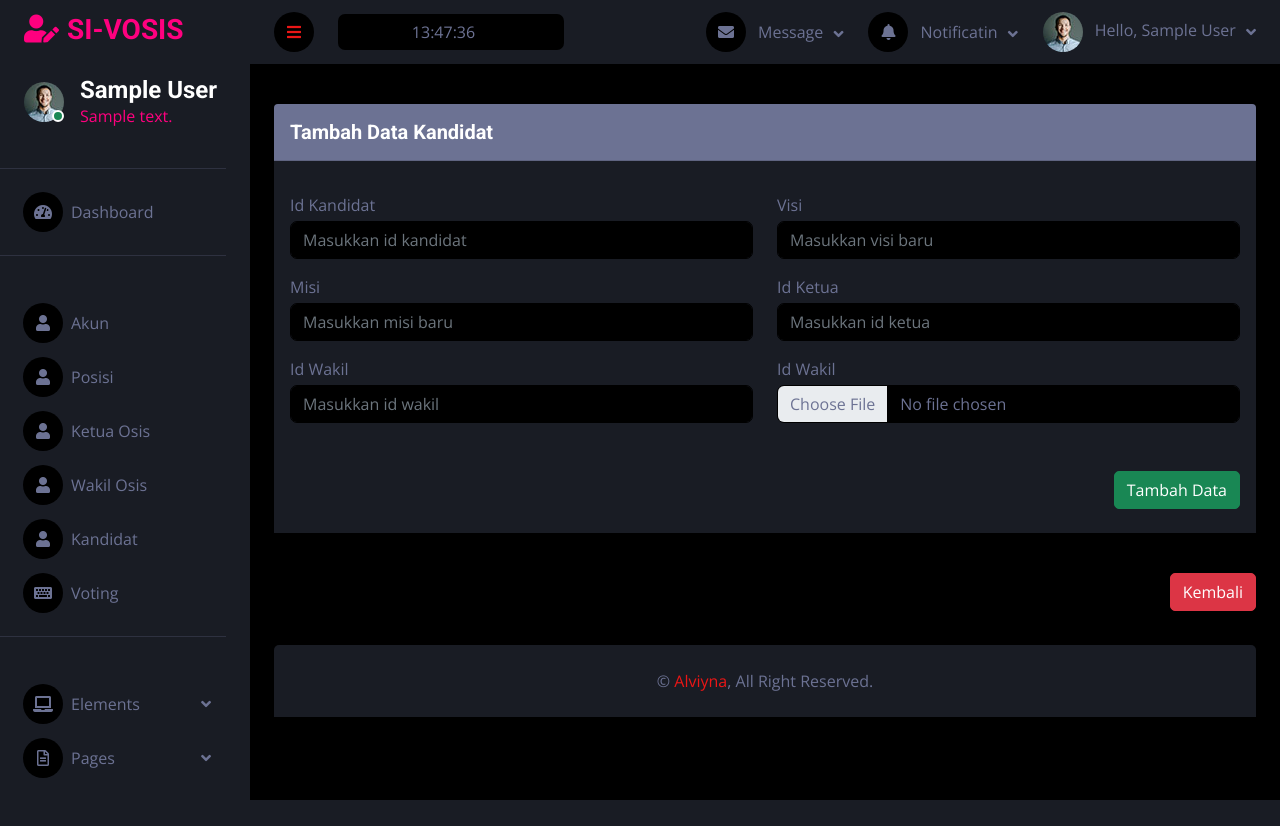
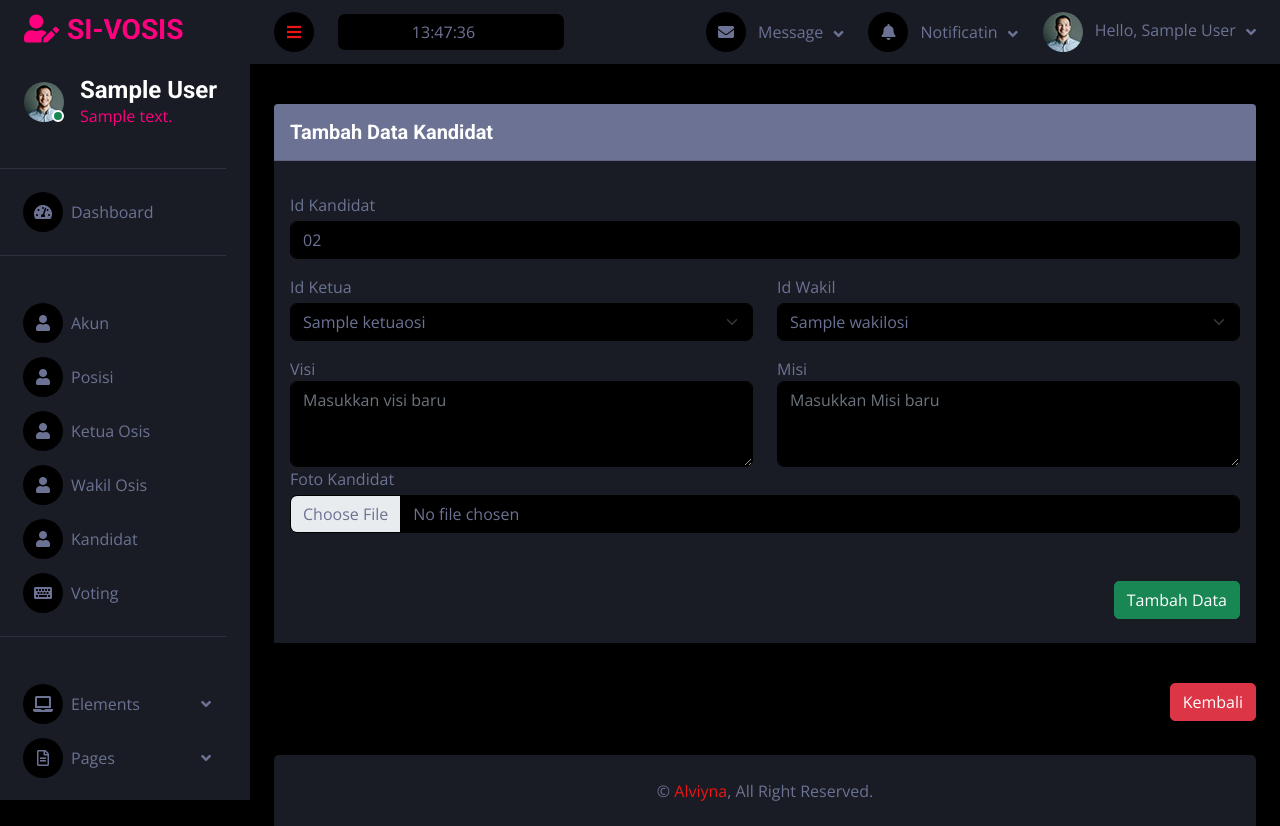
Before and after one commit to YuzuKanaeru/ProjectWeb, a PHP site: page /PROJECTS3/kandidat/tambahkandidat.php in a window 1280 px wide. Shown: the top 826 px of the page. Before the commit the page ends 800 px from the top, so only its background shows below. Run offline with PHP 8.4, Linux system fonts and the light colour scheme; the visitor is signed in with stand-in values (Sample User, id 1); tables that the repository leaves empty or names only in its code hold one stand-in row (values such as "Sample post"); some libraries are stand-ins or nearby versions.

Commit message:
Update gambar kandidat
Progres kali ini dapat update gambar kandidat

```diff
--- a/PROJECTS3/kandidat/kandidat.php
+++ b/PROJECTS3/kandidat/kandidat.php
@@ -104,14 +104,14 @@ $data = query($query);
       </div>
                 <div class="modal-body">
                 <div class="d-flex">
-                    <img src="../aset/img/gambarosis.webp" class="me-3" style="width: 150px; height: 150px;">
+                    <img src="<?= $getdataaa["gambar"]; ?>" class="me-3" style="width: 150px; height: 150px;">
                     <div class="pp">
                     <h4>Visi</h4>
-                <label for=""><?= $getdataaa["visi"]; ?></label>
+                <textarea style="border: none;" for="" readonly class="bg-secondary text-white"><?= $getdataaa["visi"]; ?></textarea>
                     <br>
                     <br>
                     <h4>Misi</h4>
-                <label for=""><?= $getdataaa["misi"]; ?></label>
+                    <textarea style="border: none;" for="" readonly class="bg-secondary text-white"><?= $getdataaa["misi"]; ?></textarea>
                     </div>
 
                 </div>
--- a/PROJECTS3/kandidat/tambahkandidat.php
+++ b/PROJECTS3/kandidat/tambahkandidat.php
@@ -13,6 +13,28 @@ if (!isset($_SESSION['nama_lengkap'])) {
 
 require '../KONEKSI/koneksi.php';
 
+$query = "SELECT id_kandidat FROM tb_kandidat ORDER BY id_kandidat DESC LIMIT 1";
+$result = mysqli_query($koneksi, $query);
+
+if ($result) {
+    $row = mysqli_fetch_assoc($result);
+
+    if ($row && isset($row['id_kandidat'])) {
+        $lastCode = $row['id_kandidat'];
+
+        $lastNumber = (int)substr($lastCode, -2);
+
+        // Tambahkan 1 ke nomor urut dan format dengan nol di depan jika kurang dari 10 atau 100
+        $newCode = str_pad($lastNumber + 1, 2, '0', STR_PAD_LEFT);
+    } else {
+        // Kode PPK awal jika tidak ada data
+        $newCode = "01";
+    }
+} else {
+    // Handle jika query tidak berhasil
+
+    $newCode = "01";
+}
 
 // ambil data
 if( isset($_POST["submit"]) ) {
@@ -76,34 +98,59 @@ if( isset($_POST["submit"]) ) {
 					<input  type="text" class=" mt-1 mb-3 form-control" name="id_pengguna" placeholder="Masukkan Pengguna" id="id_pengguna" readonly>
                 </div> -->
 
-				<div class="form-group col-sm-6">
+				<div class="form-group ">
 					<label for="formGroupExampleInput">Id Kandidat</label>
-					<input required type="text" class="mt-1 mb-3 form-control" name="id_kandidat" placeholder="Masukkan id kandidat"  >
+					<input readonly type="text" class="mt-1 mb-3 form-control bg-dark" name="id_kandidat" value="<?php echo $newCode; ?>"  >
+                </div>
+
+                <div class="form-group col-sm-6">
+					<label for="formGroupExampleInput">Id Ketua</label>
+          <select required name="id_ketua" class="form-select form-control mt-1 mb-3 bg-dark" aria-label="Default select example">
+                                  <?php
+                                  $pere_query = mysqli_query($koneksi, "SELECT id_ketua, nama_ketua FROM tb_ketuaosis"); // Ganti 'nama_pengguna' dengan nama kolom yang sesuai
+
+                                  if ($pere_query) {
+                                      while ($getdataa = mysqli_fetch_assoc($pere_query)) {
+                                          echo "<option value='" . $getdataa["id_ketua"] . "'>" . $getdataa["nama_ketua"] . "</option>";
+                                      }
+                                  } else {
+                                      echo "<option value=''>Data lahan tidak tersedia</option>";
+                                  }
+                                  ?>
+                                </select>
+                </div>
+
+                <div class="form-group col-sm-6">
+					<label for="formGroupExampleInput">Id Wakil</label>
+					<select required name="id_wakil" class="form-select form-control mt-1 mb-3 bg-dark" aria-label="Default select example">
+                                  <?php
+                                  $pere_query = mysqli_query($koneksi, "SELECT id_wakil, nama_wakil FROM tb_wakilosis"); // Ganti 'nama_pengguna' dengan nama kolom yang sesuai
+
+                                  if ($pere_query) {
+                                      while ($getdataa = mysqli_fetch_assoc($pere_query)) {
+                                          echo "<option value='" . $getdataa["id_wakil"] . "'>" . $getdataa["nama_wakil"] . "</option>";
+                                      }
+                                  } else {
+                                      echo "<option value=''>Data lahan tidak tersedia</option>";
+                                  }
+                                  ?>
+                                </select>
                 </div>
 
                 <div class="form-group col-sm-6">
 					<label for="formGroupExampleInput">Visi</label>
-					<input required type="text" class="mt-1 mb-3 form-control" name="visi" placeholder="Masukkan visi baru"  >
+					<!-- <input required type="text" class="mt-1 mb-3 form-control"  > -->
+          <textarea class="form-control" name="visi" placeholder="Masukkan visi baru" id="exampleFormControlTextarea1" rows="3"></textarea>
                 </div>
 
                 <div class="form-group col-sm-6">
 					<label for="formGroupExampleInput">Misi</label>
-					<input required type="text" class="mt-1 mb-3 form-control" name="misi" placeholder="Masukkan misi baru"  >
+					<textarea class="form-control" name="misi" placeholder="Masukkan Misi baru" id="exampleFormControlTextarea1" rows="3"></textarea>
                 </div>
 
-                <div class="form-group col-sm-6">
-					<label for="formGroupExampleInput">Id Ketua</label>
-					<input type="text" class="mt-1 mb-3 form-control" name="id_ketua" placeholder="Masukkan id ketua"  >
-                </div>
-
-                <div class="form-group col-sm-6">
-					<label for="formGroupExampleInput">Id Wakil</label>
-					<input required type="text" class="mt-1 mb-3 form-control" name="id_wakil" placeholder="Masukkan id wakil"  >
-                </div>
-
-                <div class="form-group col-sm-6">
-					<label for="formGroupExampleInput">Id Wakil</label>
-					<input required type="file" class="mt-1 mb-3 bg-dark form-control" name="gambar" placeholder="Pilih Gambar Kandidat"  >
+                <div class="form-group">
+					<label for="formGroupExampleInput">Foto Kandidat</label>
+					<input type="file" class="mt-1 mb-3 bg-dark form-control" name="gambar" placeholder="Pilih Gambar Kandidat"  >
                 </div>
 
 				<div class="dasd mt-2 mb-2">
```
Also changed, not shown: PROJECTS3/kandidat/editkandidat.php (+12 -1 lines).
